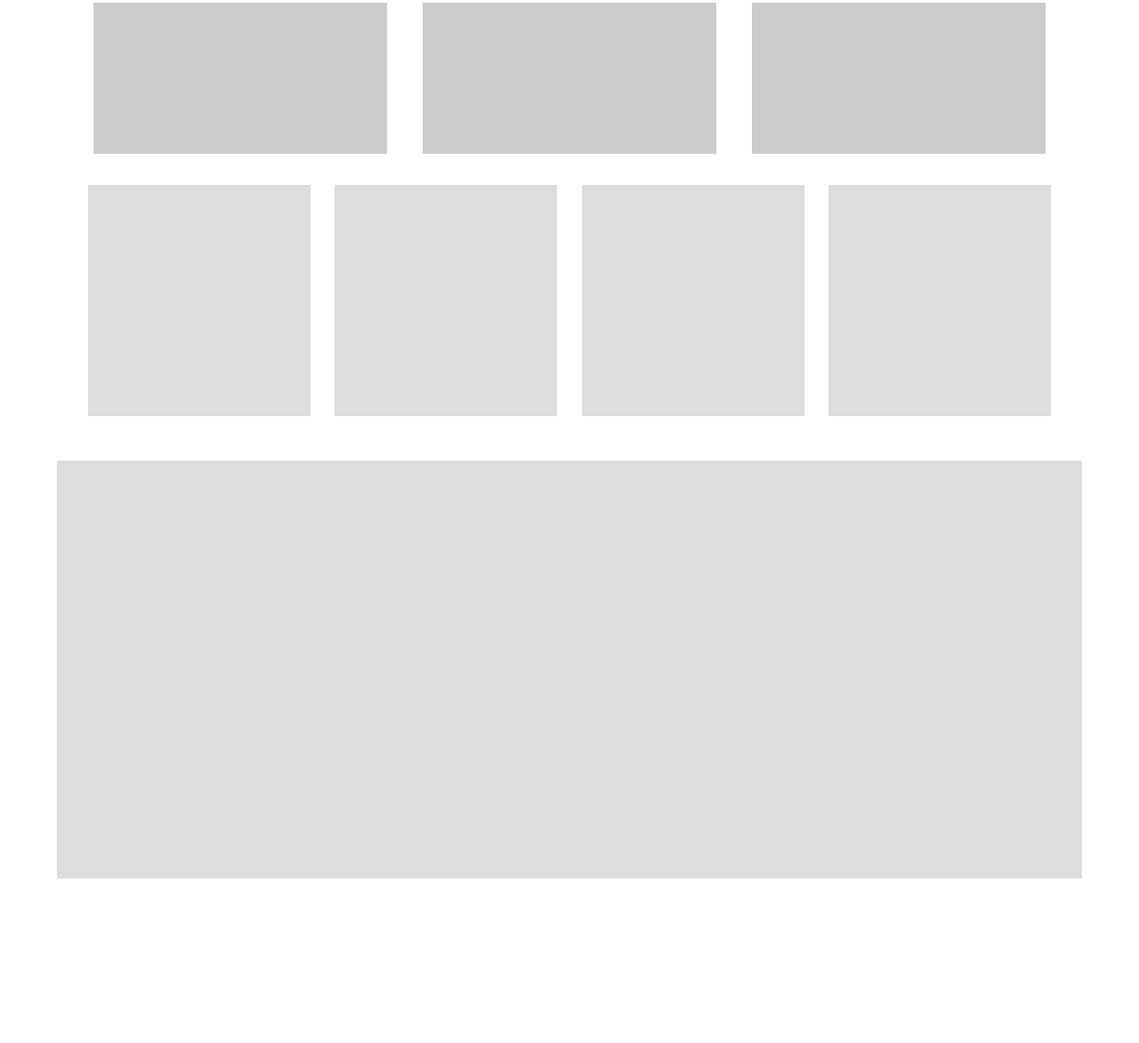
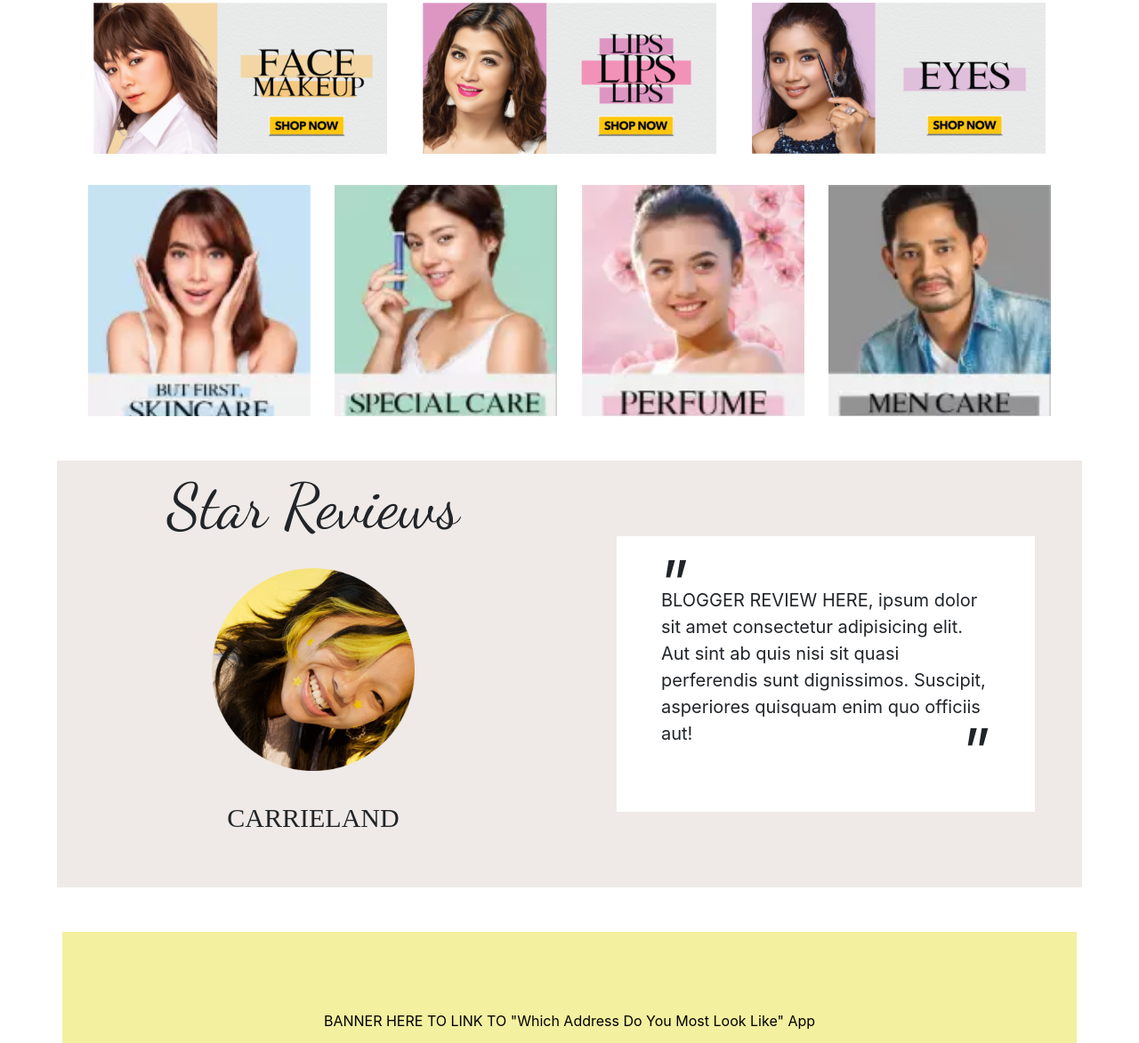
Before and after one commit to myatkokodev/bella, a plain HTML site: page index.html in a window 1280 px wide. Shown: the part 2636-3809 px from the top of the page at 89% size. Before the commit the page ends 3674 px from the top, so only its background shows below. Drawn offline with nearby package versions, Linux system fonts and the light colour scheme.

Commit message:
Complete Version 2

```diff
--- a/assets/css/style.css
+++ b/assets/css/style.css
@@ -1,3 +1,5 @@
+@import url('https://fonts.googleapis.com/css2?family=Dancing+Script:wght@400;700&display=swap');
+
 * {
     margin: 0;
     padding: 0;
@@ -12,6 +14,7 @@ h1 {
 
 h2 {
     font-family: serif !important;
+    /* font-family: 'Dancing Script', cursive !important; */
 }
 
 /* global classes */
@@ -75,6 +78,11 @@ input[type=search] {
     padding: .375rem 2rem;
     font-size: 12px;
     line-height: 1.5;
+}
+
+.bl-quodation-mark {
+    font-size: 70px !important;
+    position: absolute;
 }
 /* header section */
 
@@ -265,14 +273,12 @@ input[type=search] {
 .bl-category {
     width: 250px;
     height: 260px;
-    background: #dddddd;
     margin-top: 35px;
 }
 
 .bl-category:nth-child(1), .bl-category:nth-child(2), .bl-category:nth-child(3) {
     width: 330px;
     height: 170px;
-    background: #cccccc;
     margin: 0;
 }
 
@@ -284,6 +290,93 @@ input[type=search] {
 
 .bl-testimonial {
     width: 100%;
-    height: 470px;
-    background: #dddddd;
+    height: 480px;
+    background: #EFEAE7;
+    display: flex;
+    justify-content: space-around;
+    flex-wrap: wrap;
 }
+
+.bl-testimonial-user {
+    text-align: center;
+}
+
+.bl-testimonial-user, .bl-testimonial-comment {
+    width: 45%;
+    height: 100%;
+    box-sizing: border-box;
+}
+
+.bl-testimonial-user p {
+    font-size: 30px;
+    font-family: serif;
+    padding-top: 30px;
+}
+
+
+.bl-testimonial-user p:first-child {
+    font-family: 'Dancing Script', cursive !important;
+    font-size: 70px !important;
+    text-align: center;
+    font-weight: 400 !important;
+    padding-top: 0 !important;
+}
+
+.bl-testimonial-img {
+    width: 228px;
+    height: 228px;
+    margin: 0 auto;
+    display: block;
+}
+
+.bl-testimonial-img img {
+    width: 100%;
+}
+
+.bl-testimonial-comment {
+    display: flex;
+    justify-content: center;
+    align-items: center;
+}
+
+.bl-testimonial-comment-box {
+    width: 470px;
+    height: 310px;
+    background: #ffffff;
+    box-sizing: border-box;
+    position: relative;
+    display: flex;
+    align-items: center;
+    justify-content: center;
+}
+
+.bl-testimonial-comment-box p {
+    font-size: 20px;
+    padding: 0 50px;
+}
+
+.bl-testimonial-comment-box .bl-quodation-mark:first-child {
+    top: 0px;
+    left: 0px;
+}
+
+.bl-testimonial-comment-box .bl-quodation-mark:last-child {
+    bottom: 0px;
+    right: 0px;
+}
+
+/* bl face app section */
+
+#face-app {
+    margin-bottom: 50px;
+}
+
+.bl-face-app {
+    width: 100%;
+    height: 216px;
+    background: #F3F09F;
+    color: #000000;
+    display: flex;
+    align-items: center;
+    justify-content: center;
+}
--- a/index.html
+++ b/index.html
@@ -101,7 +101,6 @@
                                     <span><i class="fas fa-star"></i></span>
                                     <span><i class="far fa-star"></i></span>
                                 </div>
-                                 <button class="bl-btn">Add To Card</button>
                              </div>
                         </div>
                     </div>
@@ -122,7 +121,6 @@
                                     <span><i class="fas fa-star"></i></span>
                                     <span><i class="far fa-star"></i></span>
                                 </div>
-                                 <button class="bl-btn">Add To Card</button>
                              </div>
                         </div>
                     </div>
@@ -143,7 +141,6 @@
                                     <span><i class="fas fa-star"></i></span>
                                     <span><i class="far fa-star"></i></span>
                                 </div>
-                                 <button class="bl-btn">Add To Card</button>
                              </div>
                         </div>
                     </div>
@@ -164,7 +161,6 @@
                                     <span><i class="fas fa-star"></i></span>
                                     <span><i class="far fa-star"></i></span>
                                 </div>
-                                 <button class="bl-btn">Add To Card</button>
                              </div>
                         </div>
                     </div>
@@ -185,7 +181,6 @@
                                     <span><i class="fas fa-star"></i></span>
                                     <span><i class="far fa-star"></i></span>
                                 </div>
-                                 <button class="bl-btn">Add To Card</button>
                              </div>
                         </div>
                     </div>
@@ -268,7 +263,6 @@
                                     <span><i class="fas fa-star"></i></span>
                                     <span><i class="far fa-star"></i></span>
                                 </div>
-                                 <button class="bl-btn">Add To Card</button>
                              </div>
                         </div>
                     </div>
@@ -289,7 +283,6 @@
                                     <span><i class="fas fa-star"></i></span>
                                     <span><i class="far fa-star"></i></span>
                                 </div>
-                                 <button class="bl-btn">Add To Card</button>
                              </div>
                         </div>
                     </div>
@@ -310,7 +303,6 @@
                                     <span><i class="fas fa-star"></i></span>
                                     <span><i class="far fa-star"></i></span>
                                 </div>
-                                 <button class="bl-btn">Add To Card</button>
                              </div>
                         </div>
                     </div>
@@ -331,7 +323,6 @@
                                     <span><i class="fas fa-star"></i></span>
                                     <span><i class="far fa-star"></i></span>
                                 </div>
-                                 <button class="bl-btn">Add To Card</button>
                              </div>
                         </div>
                     </div>
@@ -352,7 +343,6 @@
                                     <span><i class="fas fa-star"></i></span>
                                     <span><i class="far fa-star"></i></span>
                                 </div>
-                                 <button class="bl-btn">Add To Card</button>
                              </div>
                         </div>
                     </div>
@@ -367,13 +357,13 @@
             <div class = "container">
                 <h1>Shop By Category</h1>
                 <div class="bl-categories">
-                    <div class="bl-category"></div>
-                    <div class="bl-category"></div>
-                    <div class="bl-category"></div>
-                    <div class="bl-category"></div>
-                    <div class="bl-category"></div>
-                    <div class="bl-category"></div>
-                    <div class="bl-category"></div>
+                    <div class="bl-category" style="background: url('./assets/img/categories/1.png'); background-size: cover;"></div>
+                    <div class="bl-category" style="background: url('./assets/img/categories/2.png'); background-size: cover;"></div>
+                    <div class="bl-category" style="background: url('./assets/img/categories/3.png'); background-size: cover;"></div>
+                    <div class="bl-category" style="background: url('./assets/img/categories/4.png'); background-size: cover;"></div>
+                    <div class="bl-category" style="background: url('./assets/img/categories/5.png'); background-size: cover;"></div>
+                    <div class="bl-category" style="background: url('./assets/img/categories/7.png'); background-size: cover;"></div>
+                    <div class="bl-category" style="background: url('./assets/img/categories/6.png'); background-size: cover;"></div>
 
                 </div>
             </div>
@@ -384,7 +374,31 @@
             <div class="bl-container">
                 <div class="bl-testimonial">
 
+                    <div class="bl-testimonial-user">
+                        <p>Star Reviews</p>
+                        <div class="bl-testimonial-img">
+                            <img src="./assets/img/stars/1.png" alt="bella star">
+                        </div>
+                        <p>CARRIELAND</p>
+                    </div>
+
+
+                    <div class="bl-testimonial-comment">
+                        <div class="bl-testimonial-comment-box">
+                            <p class="bl-quodation-mark">&#8221;</p>
+                            <p>BLOGGER REVIEW HERE, ipsum dolor sit amet consectetur adipisicing elit. Aut sint ab quis nisi sit quasi perferendis sunt dignissimos. Suscipit, asperiores quisquam enim quo officiis aut!</p>
+                            <p class="bl-quodation-mark">&#8221;</p>
+                        </div>
+                    </div>
+
                 </div>
+            </div>
+        </section>
+
+        <!-- bl face app section -->
+        <section id="face-app">
+            <div class="bl-face-app container">
+                <p>BANNER HERE TO LINK TO "Which Address Do You Most Look Like" App</p>
             </div>
         </section>
 
```
Also changed, not shown: assets/img/categories/1.png (added), assets/img/categories/2.png (added), assets/img/categories/3.png (added), assets/img/categories/4.png (added), assets/img/categories/5.png (added), assets/img/categories/6.png (added), assets/img/categories/7.png (added), assets/img/stars/1.png (added).
